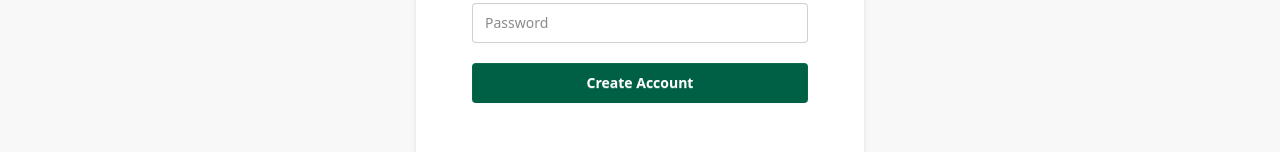
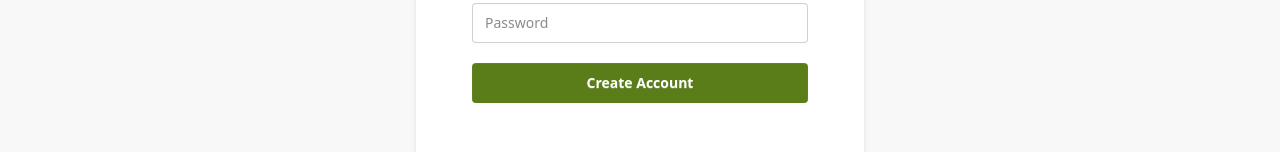
Before and after one commit to my-travel-palette/my-travel-palette, a React (Vite) app: page /sign-up in a window 1280 px wide. Shown: the part 540-692 px from the top of the page. Built offline with nearby package versions, Linux system fonts and the light colour scheme; no server answers.

Commit message:
fix: change colors of btn LogIn and SignUp

```diff
--- a/src/pages/LogIn.jsx
+++ b/src/pages/LogIn.jsx
@@ -66,7 +66,7 @@ function LogIn() {
             </div>
 
             <button
-              className="btn bg-emerald-800 hover:bg-emerald-700 text-white border-none w-full"
+              className="btn bg-[#5a7d1a] hover:bg-[#5a7d1a] text-white border-none w-full"
               disabled={loading}
             >
               {loading ? "Logging in..." : "Login"}
--- a/src/pages/SignUp.jsx
+++ b/src/pages/SignUp.jsx
@@ -102,7 +102,7 @@ function SignUp() {
 
             <button
               type="submit"
-              className="btn bg-emerald-800 hover:bg-emerald-700 text-white border-none w-full"
+              className="btn bg-[#5a7d1a] hover:bg-[#5a7d1a] text-white border-none w-full"
               disabled={loading}
             >
               {loading ? "Creating..." : "Create Account"}
```
